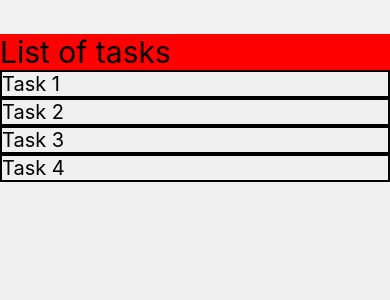
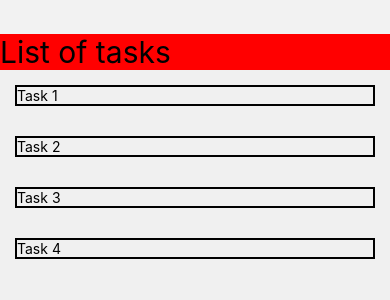
Before and after one commit to hughesmatias/rn-todo-app, a React Native app: screen / in a window 390 px wide. Shown: the top 300 px of the page. Built offline with nearby package versions, Linux system fonts and the light colour scheme.

Commit message:
touch element with press action

```diff
--- a/App.js
+++ b/App.js
@@ -4,7 +4,7 @@ import {
   Text,
   View,
   FlatList,
-  Platform
+  TouchableOpacity,
 } from 'react-native';
 
 export default function App() {
@@ -33,7 +33,11 @@ export default function App() {
       <FlatList
         style={styles.listContainer}
         data={tasks}
-        renderItem={({ item }) => <Text style={styles.taskElement}>{item.description}</Text>}
+        renderItem={({ item }) =>
+          <TouchableOpacity style={styles.taskElement} onPress={() => console.log(item.id)}>
+            <Text>{item.description}</Text>
+          </TouchableOpacity>
+        }
         keyExtractor={(item) => item.id}
       />
     </View>
@@ -57,6 +61,7 @@ const styles = StyleSheet.create({
     borderColor: 'black',
     borderStyle: 'solid',
     borderWidth: 2,
-    fontSize: 20
+    fontSize: 20,
+    margin: 15
   }
 });
```
